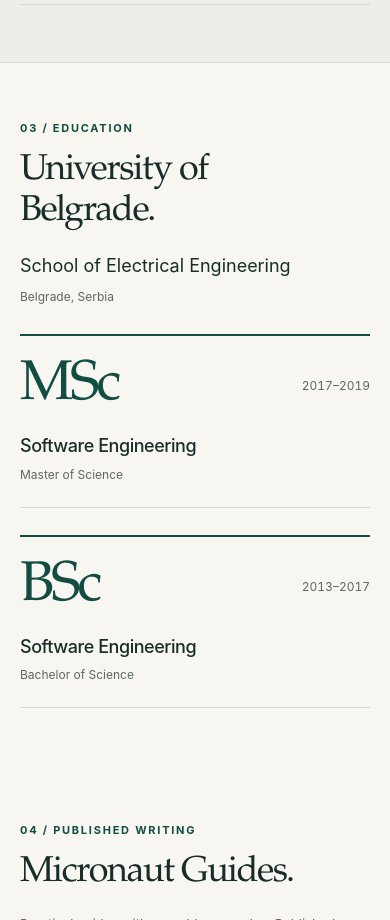
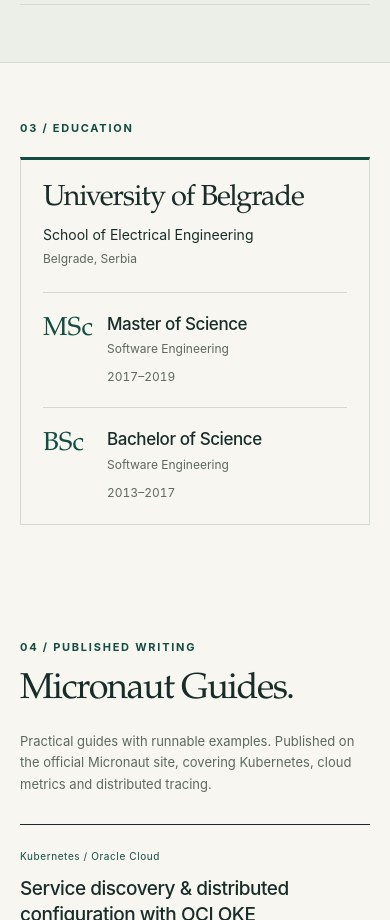
Before and after one commit to n0tl3ss/n0tl3ss.github.io, a website: page site/index.html in a window 390 px wide. Shown: the part 5000-5920 px from the top of the page. Drawn offline with Linux system fonts and the light colour scheme.

Commit message:
Group education details into a clear academic summary

```diff
--- a/site/index.html
+++ b/site/index.html
@@ -217,22 +217,25 @@
     </section>
 
     <section class="section wrap education-section" id="education" aria-labelledby="education-title">
-      <div class="section-heading">
       <p class="eyebrow">03 / Education</p>
-        <h2 id="education-title">University of<br>Belgrade.</h2>
-        <p class="education-school">School of Electrical Engineering<span>Belgrade, Serbia</span></p>
+      <div class="education-summary">
+        <div class="education-institution">
+          <h2 id="education-title">University of Belgrade</h2>
+          <p class="education-school">School of Electrical Engineering</p>
+          <p class="education-location">Belgrade, Serbia</p>
         </div>
-      <div class="degree-grid">
+        <div class="degree-list">
           <article class="degree">
-          <div class="degree-heading"><h3>MSc</h3><p>2017–2019</p></div>
-          <p class="degree-subject">Software Engineering</p>
-          <p class="degree-level">Master of Science</p>
+            <p class="degree-code">MSc</p>
+            <div class="degree-content"><h3>Master of Science</h3><p>Software Engineering</p></div>
+            <p class="degree-date">2017–2019</p>
           </article>
           <article class="degree">
-          <div class="degree-heading"><h3>BSc</h3><p>2013–2017</p></div>
-          <p class="degree-subject">Software Engineering</p>
-          <p class="degree-level">Bachelor of Science</p>
+            <p class="degree-code">BSc</p>
+            <div class="degree-content"><h3>Bachelor of Science</h3><p>Software Engineering</p></div>
+            <p class="degree-date">2013–2017</p>
           </article>
+        </div>
       </div>
     </section>
 
--- a/site/styles.css
+++ b/site/styles.css
@@ -101,15 +101,18 @@ h3 { font-size:18px; line-height:1.4; font-weight:550; letter-spacing:-.025em; }
 .career-content p.career-grade { color:var(--green); font-size:11px; margin-top:8px; }
 .career-content ul { color:var(--muted); font-size:13px; margin:13px 0 0; }
 .career-content li { margin:5px 0; }
-.education-section .section-heading > p.education-school { font-size:21px; line-height:1.45; color:var(--ink); }
-.education-school span { display:block; margin-top:9px; color:var(--muted); font-size:12px; }
-.degree-grid { display:grid; grid-template-columns:1fr 1fr; gap:70px; }
-.degree { padding:25px 0 27px; border-top:2px solid var(--green); border-bottom:1px solid var(--line); }
-.degree-heading { display:flex; align-items:center; justify-content:space-between; gap:20px; }
-.degree-heading h3 { font-family:var(--serif); font-size:64px; font-weight:400; line-height:1; letter-spacing:-.055em; color:var(--green); }
-.degree-heading p { color:var(--muted); font-size:12px; font-variant-numeric:tabular-nums; }
-.degree-subject { margin-top:20px; font-size:20px; font-weight:500; letter-spacing:-.025em; }
-.degree-level { margin-top:4px; color:var(--muted); font-size:12px; }
+.education-section > .eyebrow { color:var(--green); margin-bottom:20px; }
+.education-summary { padding:32px; border:1px solid var(--line); border-top:3px solid var(--green); }
+.education-institution { padding-bottom:27px; }
+.education-institution h2 { font-size:36px; }
+.education-school { margin-top:8px; font-size:16px; }
+.education-location { margin-top:3px; color:var(--muted); font-size:12px; }
+.degree { display:grid; grid-template-columns:64px minmax(0,1fr) auto; align-items:center; gap:8px 24px; padding-block:23px; border-top:1px solid var(--line); }
+.degree:last-child { padding-bottom:0; }
+.degree-code { color:var(--green); font-family:var(--serif); font-size:30px; line-height:1.2; }
+.degree-content h3 { font-size:18px; }
+.degree-content p { margin-top:3px; color:var(--muted); font-size:13px; }
+.degree-date { color:var(--muted); font-size:13px; font-variant-numeric:tabular-nums; white-space:nowrap; }
 .guide-grid { display:grid; grid-template-columns:1fr 1fr; border-top:1px solid var(--ink); }
 .guide { display:flex; flex-direction:column; padding:26px 34px 26px 0; border-bottom:1px solid var(--line); transition:background .18s; }
 .guide:nth-child(even) { border-left:1px solid var(--line); padding-left:34px; padding-right:0; }
@@ -171,7 +174,7 @@ h3 { font-size:18px; line-height:1.4; font-weight:550; letter-spacing:-.025em; }
 .privacy-page p,.privacy-page li { font-size:14px; color:var(--muted); margin:10px 0; }
 .privacy-page a { text-decoration:underline; }
 @media (min-width:1440px) { .hero { column-gap:130px; } }
-@media (max-width:1000px) { .wrap { width:calc(100% - 64px); } .site-header { gap:24px; } .site-header nav { gap:18px; } .header-cv { padding-left:20px; } .hero { column-gap:45px; grid-template-columns:minmax(0,1fr) 220px; } h1 { font-size:92px; } .hero-description { font-size:14px; } .contact-layout { gap:45px; } .career-row { grid-template-columns:165px 1fr; gap:30px; } .degree-grid { gap:40px; } }
+@media (max-width:1000px) { .wrap { width:calc(100% - 64px); } .site-header { gap:24px; } .site-header nav { gap:18px; } .header-cv { padding-left:20px; } .hero { column-gap:45px; grid-template-columns:minmax(0,1fr) 220px; } h1 { font-size:92px; } .hero-description { font-size:14px; } .contact-layout { gap:45px; } .career-row { grid-template-columns:165px 1fr; gap:30px; } }
 @media (max-width:720px) {
   .wrap { width:calc(100% - 40px); }
   .site-header { min-height:82px; gap:20px; flex-wrap:wrap; padding-block:20px; }
@@ -216,11 +219,15 @@ h3 { font-size:18px; line-height:1.4; font-weight:550; letter-spacing:-.025em; }
   .career-title h3 { font-size:18px; }
   .career-title > span { font-size:11px; }
   .career-content p,.career-content ul { font-size:12px; }
-  .education-section .section-heading > p.education-school { font-size:18px; }
-  .degree-grid { grid-template-columns:1fr; gap:27px; }
-  .degree { padding-block:22px; }
-  .degree-heading h3 { font-size:56px; }
-  .degree-subject { font-size:18px; margin-top:17px; }
+  .education-summary { padding:22px; }
+  .education-institution { padding-bottom:23px; }
+  .education-institution h2 { font-size:29px; }
+  .education-school { font-size:14px; }
+  .degree { grid-template-columns:48px minmax(0,1fr); column-gap:16px; padding-block:20px; align-items:start; }
+  .degree-code { font-size:26px; padding-top:1px; }
+  .degree-content h3 { font-size:17px; }
+  .degree-content p { font-size:12px; }
+  .degree-date { grid-column:2; font-size:12px; }
   .guide-grid { grid-template-columns:1fr; }
   .guide,.guide:nth-child(even) { padding:23px 0; border-left:0; }
   .guide h3 { font-size:19px; }
```
Lines whose indentation alone changed are shown as unchanged.
